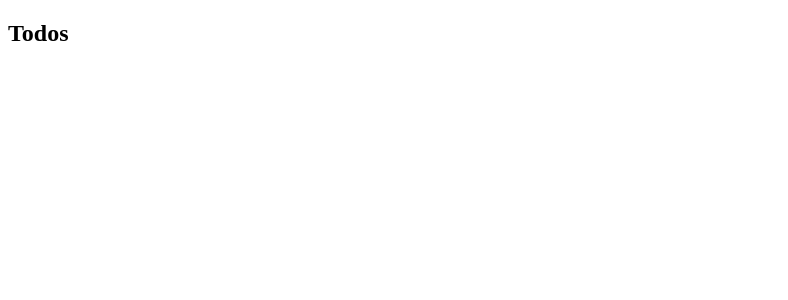
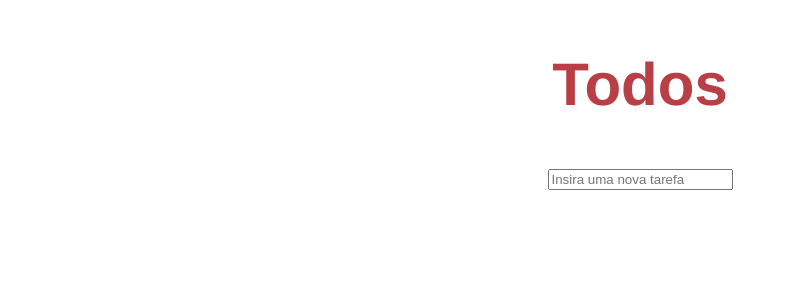
Before and after one commit to EnkiGroup/DesafioReactFrontendJunior2024, a React (Create React App) app: page / in a window 1280 px wide. Shown: the top 300 px of the page, without its empty margins (0-788 px from the left). Built offline with nearby package versions, Linux system fonts and the light colour scheme.

Commit message:
First commit with initial settings, added SASS dependency and started app.tsx code

```diff
--- a/package.json
+++ b/package.json
@@ -41,6 +41,7 @@
     ]
   },
   "devDependencies": {
-    "nock": "^13.1.1"
+    "nock": "^13.1.1",
+    "sass": "^1.77.6"
   }
 }
--- a/public/index.html
+++ b/public/index.html
@@ -13,7 +13,7 @@
       work correctly both with client-side routing and a non-root public URL.
       Learn how to configure a non-root public URL by running `npm run build`.
     -->
-    <title>Teste front-end enContact</title>
+    <title>Teste front-end enContact - Henrique Santiago Pires</title>
   </head>
   <body>
     <noscript>You need to enable JavaScript to run this app.</noscript>
--- a/src/app.tsx
+++ b/src/app.tsx
@@ -1,9 +1,30 @@
-import React from "react";
+import { ChangeEvent, KeyboardEvent, useState } from "react";
+import "./styles/scss/styles.scss";
 
 export default function App() {
+  const [newTask, setNewTask] = useState<string>('')
+
+  const handleKeyDown = (e: KeyboardEvent) => {
+    if (e.key === 'Enter') {
+      console.log('Enter pressionado, valor do input:', newTask);
+    }
+  }
+
+  const handleChange = (e: ChangeEvent<HTMLInputElement>) => {
+    setNewTask(e.target.value)
+  }
+
   return (
-    <section>
-      <h1>Todos</h1>
+    <section className="main_container_app">
+      <h1 id="main_title">Todos</h1>
+      <main id="main_container_table">
+        <div id="input_task_container">
+          <input type="text" name="" id="" placeholder="Insira uma nova tarefa" onChange={handleChange} onKeyDown={handleKeyDown}  />
+        </div>
+      </main>
+      <ul>
+
+      </ul>
     </section>
   );
 }
--- /dev/null
+++ b/src/styles/scss/styles.scss
@@ -0,0 +1,19 @@
+// Variables
+$main-title-color: #b83f45;
+
+:root{
+    font-size: 62.5%;
+}
+
+body{
+    font-family: Helvetica, sans-serif;
+}
+
+.main_container_app{
+    text-align: center;
+}
+
+#main_title{
+    color: $main-title-color;
+    font-size: 6rem;
+}
```
Also changed, not shown: src/styles/scss/_base.scss (added), src/styles/scss/_variables.scss (added), 1 other file (tests, documents, lock files or other folders).
